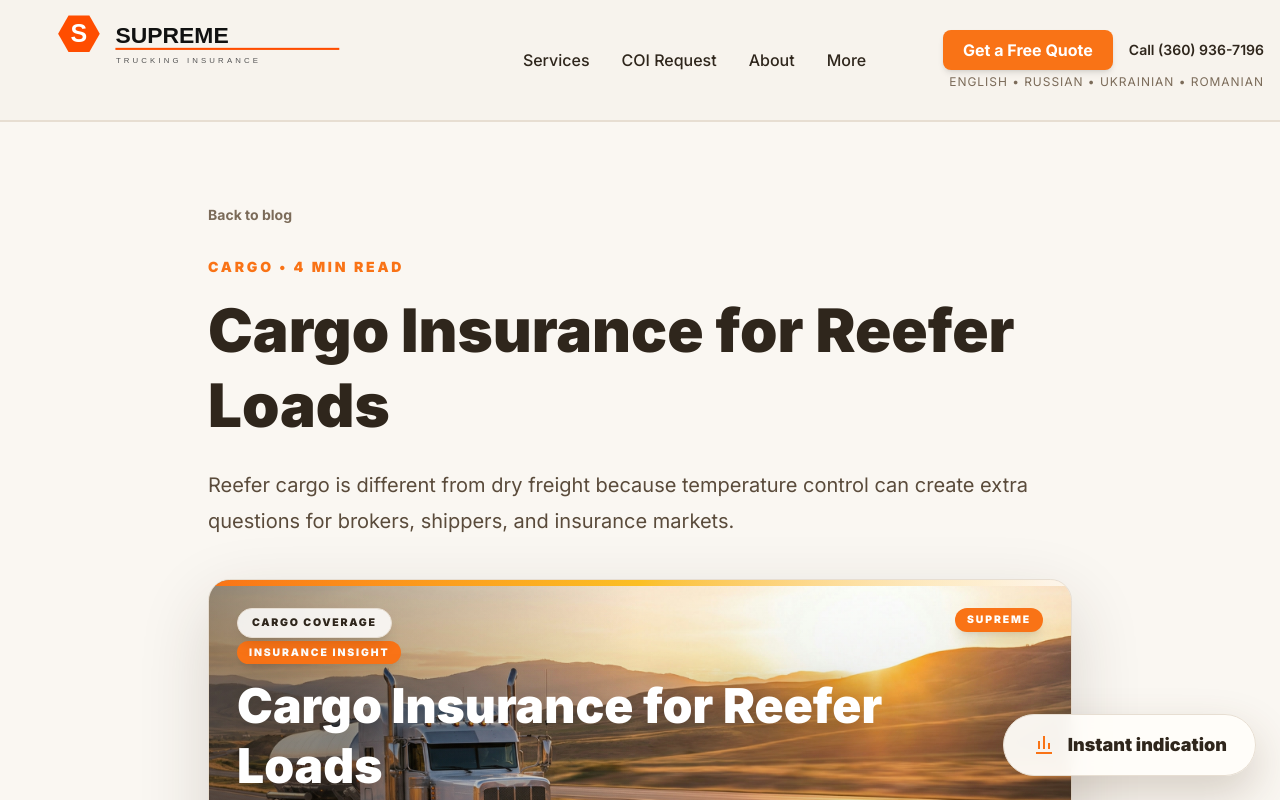
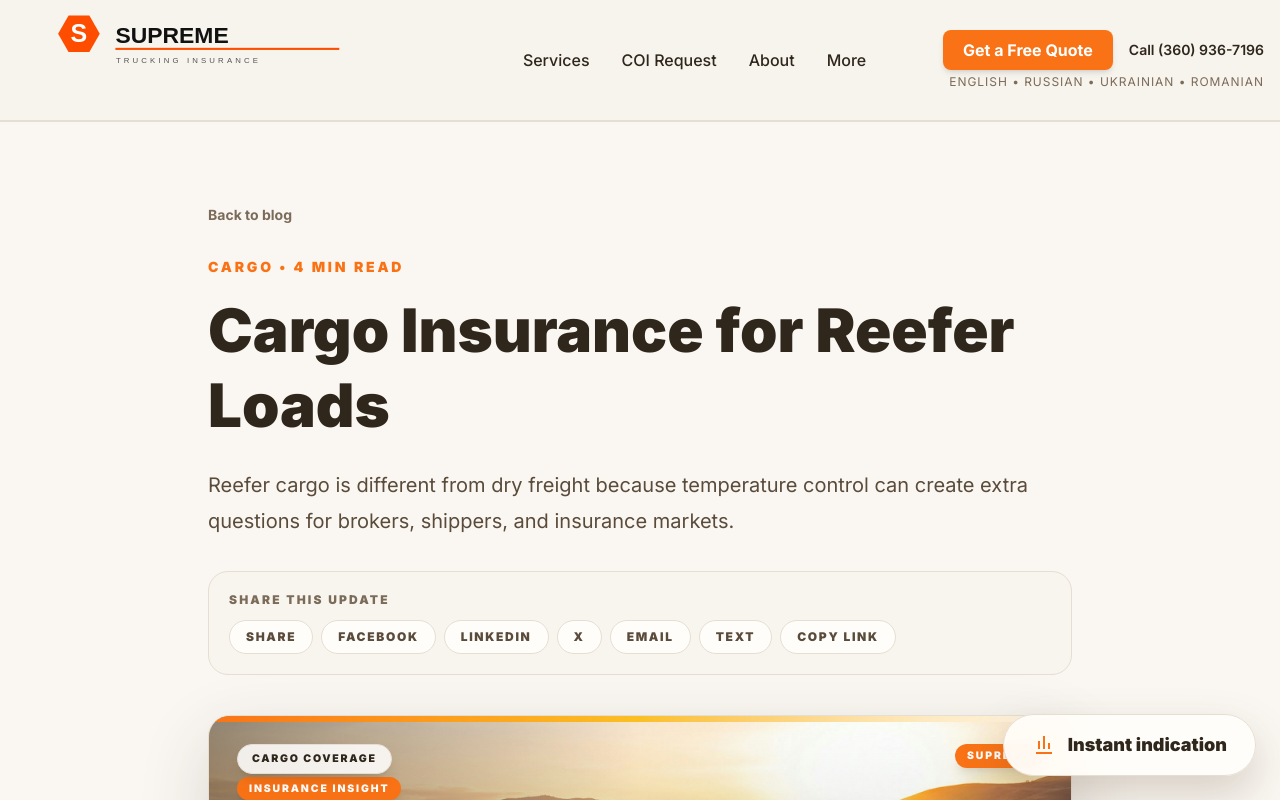
Before and after one commit to omelcodima/supreme-trucking-insurance, a Next.js app: page /blog/cargo-insurance-for-reefer-loads in a window 1280 px wide. Shown: the top 800 px of the page. Built offline with nearby package versions, Linux system fonts and the light colour scheme; no server answers.

Commit message:
Add social sharing and quick links page

```diff
--- a/src/app/blog/[slug]/page.tsx
+++ b/src/app/blog/[slug]/page.tsx
@@ -2,6 +2,7 @@ import type { Metadata } from "next";
 import Link from "next/link";
 import { notFound } from "next/navigation";
 import { BlogVisual } from "@/components/BlogVisual";
+import { SocialShareButtons } from "@/components/SocialShareButtons";
 import { blogPosts } from "@/lib/blogPosts";
 import { getAllBlogPosts, getAnyBlogPost } from "@/lib/allBlogPosts";
 import { absoluteUrl, breadcrumbJsonLd, defaultOgImage, jsonLdScript, siteName } from "@/lib/seo";
@@ -69,6 +70,7 @@ export default async function BlogPostPage({ params }: Props) {
   const tags = getPostTags(post);
   const imageAltText = getPostImageAlt(post);
   const serviceLinks = getRelatedServiceLinks(post);
+  const articleUrl = absoluteUrl(`/blog/${post.slug}`);
 
   const articleJsonLd = {
     "@context": "https://schema.org",
@@ -129,6 +131,12 @@ export default async function BlogPostPage({ params }: Props) {
             {post.title}
           </h1>
           <p className="mt-6 text-xl leading-9 text-[#5A4B3B]">{post.intro}</p>
+          <SocialShareButtons
+            title={post.title}
+            description={post.description}
+            url={articleUrl}
+            className="mt-8 rounded-[1.25rem] border border-[#DED3C4] bg-[#F7F3EC]/75 p-5"
+          />
           <div className="mt-10">
             <BlogVisual
               title={post.title}
--- /dev/null
+++ b/src/app/links/page.tsx
@@ -0,0 +1,114 @@
+import type { Metadata } from "next";
+import Link from "next/link";
+import BrandLogo from "@/components/BrandLogo";
+
+export const metadata: Metadata = {
+  title: "Supreme Trucking Insurance Links | Quotes, Documents & Updates",
+  description:
+    "Quick links for Supreme Trucking Insurance: get a quote, instant DOT indication, upload documents, call, email, read trucking insurance updates, and view Google Business.",
+  alternates: {
+    canonical: "/links",
+  },
+};
+
+const primaryLinks = [
+  {
+    label: "Get a trucking insurance quote",
+    description: "Owner-operators, fleets, new authority, cargo, physical damage, and filings.",
+    href: "/quote",
+  },
+  {
+    label: "Instant DOT indication",
+    description: "Start with your DOT number for a quick non-binding indication.",
+    href: "/instant-indication",
+  },
+  {
+    label: "Upload documents",
+    description: "Send loss runs, current policy documents, driver lists, vehicle schedules, or renewals.",
+    href: "/contact/upload-docs",
+  },
+  {
+    label: "Request a certificate of insurance",
+    description: "COI requests for current clients and certificate holders.",
+    href: "/coi-request",
+  },
+];
+
+const quickLinks = [
+  { label: "Call (360) 936-7196", href: "tel:+136****7196" },
+  { label: "Email info@supremetruckinginsurance.com", href: "mailto:info@supremetruckinginsurance.com" },
+  {
+    label: "View Supreme on Google",
+    href: "https://www.google.com/search?kgmid=/g/11z72w_0z4&q=Supreme+Trucking+Insurance+Agency",
+  },
+  { label: "Latest trucking insurance updates", href: "/blog" },
+  { label: "Coverage articles", href: "/articles" },
+];
+
+export default function LinksPage() {
+  return (
+    <section className="section-shell warm-divider min-h-screen overflow-hidden">
+      <div className="mx-auto max-w-3xl px-4 py-12 md:py-16">
+        <div className="rounded-[2rem] border border-[#DED3C4] bg-[#FFFDF9]/88 p-6 text-center shadow-[0_28px_80px_rgba(89,63,37,0.12)] md:p-9">
+          <div className="mx-auto flex justify-center">
+            <BrandLogo />
+          </div>
+          <p className="mt-6 text-xs font-black uppercase tracking-[0.22em] text-[#f97316]">
+            Fast quotes • Multiple carriers • Trucking-focused
+          </p>
+          <h1 className="mt-4 text-4xl font-black leading-tight text-[#2F261C] md:text-5xl">
+            Supreme Trucking Insurance quick links
+          </h1>
+          <p className="mt-5 text-base leading-8 text-[#5A4B3B] md:text-lg">
+            Save this page for social bios, text messages, and drivers who need the right link fast.
+          </p>
+
+          <div className="mt-8 grid gap-3 text-left">
+            {primaryLinks.map((link) => (
+              <Link
+                key={link.href}
+                href={link.href}
+                className="group rounded-[1.35rem] border border-[#DED3C4] bg-[#F7F3EC] p-5 transition-all hover:-translate-y-0.5 hover:border-[#f97316]/60 hover:bg-[#FFF7ED] hover:shadow-[0_18px_40px_rgba(249,115,22,0.12)]"
+              >
+                <div className="flex items-start justify-between gap-4">
+                  <div>
+                    <p className="text-lg font-black text-[#2F261C] group-hover:text-[#9A4D00]">
+                      {link.label}
+                    </p>
+                    <p className="mt-2 text-sm leading-6 text-[#5A4B3B]">{link.description}</p>
+                  </div>
+                  <span className="mt-1 rounded-full bg-[#f97316] px-3 py-1 text-sm font-black text-white">
+                    →
+                  </span>
+                </div>
+              </Link>
+            ))}
+          </div>
+
+          <div className="mt-7 grid gap-2 text-left">
+            {quickLinks.map((link) => (
+              <a
+                key={link.label}
+                href={link.href}
+                target={link.href.startsWith("http") ? "_blank" : undefined}
+                rel={link.href.startsWith("http") ? "noopener noreferrer" : undefined}
+                className="rounded-full border border-[#DED3C4] bg-white/70 px-5 py-3 text-sm font-bold text-[#2F261C] transition-colors hover:border-[#f97316]/60 hover:text-[#f97316]"
+              >
+                {link.label}
+              </a>
+            ))}
+          </div>
+
+          <div className="mt-8 rounded-[1.25rem] border border-[#F4C08A] bg-[#FFF7ED] p-5 text-left">
+            <p className="text-xs font-black uppercase tracking-[0.18em] text-[#9A4D00]">
+              Social profiles
+            </p>
+            <p className="mt-3 text-sm leading-7 text-[#5A4B3B]">
+              Facebook, Instagram, LinkedIn, and Google Business posting will use this page as the link-in-bio hub once owner verification is completed.
+            </p>
+          </div>
+        </div>
+      </div>
+    </section>
+  );
+}
--- /dev/null
+++ b/src/components/SocialShareButtons.tsx
@@ -0,0 +1,88 @@
+"use client";
+
+import { useMemo, useState } from "react";
+
+type SocialShareButtonsProps = {
+  title: string;
+  url: string;
+  description?: string;
+  className?: string;
+};
+
+const buttonBase =
+  "inline-flex items-center justify-center rounded-full border border-[#DED3C4] bg-[#FFFDF9] px-4 py-2 text-xs font-black uppercase tracking-[0.14em] text-[#5A4B3B] transition-all hover:-translate-y-0.5 hover:border-[#f97316]/60 hover:bg-[#FFF7ED] hover:text-[#9A4D00] focus:outline-none focus:ring-2 focus:ring-[#f97316]/35";
+
+export function SocialShareButtons({ title, url, description, className = "" }: SocialShareButtonsProps) {
+  const [copied, setCopied] = useState(false);
+
+  const links = useMemo(() => {
+    const encodedUrl = encodeURIComponent(url);
+    const encodedTitle = encodeURIComponent(title);
+    const encodedDescription = encodeURIComponent(description || title);
+
+    return [
+      {
+        name: "Facebook",
+        href: `https://www.facebook.com/sharer/sharer.php?u=${encodedUrl}`,
+      },
+      {
+        name: "LinkedIn",
+        href: `https://www.linkedin.com/sharing/share-offsite/?url=${encodedUrl}`,
+      },
+      {
+        name: "X",
+        href: `https://twitter.com/intent/tweet?url=${encodedUrl}&text=${encodedTitle}`,
+      },
+      {
+        name: "Email",
+        href: `mailto:?subject=${encodedTitle}&body=${encodedDescription}%0A%0A${encodedUrl}`,
+      },
+      {
+        name: "Text",
+        href: `sms:?&body=${encodedTitle}%20${encodedUrl}`,
+      },
+    ];
+  }, [description, title, url]);
+
+  async function handleNativeShare() {
+    if (navigator.share) {
+      await navigator.share({ title, text: description || title, url });
+      return;
+    }
+
+    await handleCopy();
+  }
+
+  async function handleCopy() {
+    await navigator.clipboard.writeText(url);
+    setCopied(true);
+    window.setTimeout(() => setCopied(false), 1800);
+  }
+
+  return (
+    <div className={className}>
+      <p className="text-xs font-black uppercase tracking-[0.18em] text-[#7B6B59]">
+        Share this update
+      </p>
+      <div className="mt-3 flex flex-wrap gap-2">
+        <button type="button" onClick={handleNativeShare} className={buttonBase}>
+          Share
+        </button>
+        {links.map((link) => (
+          <a
+            key={link.name}
+            href={link.href}
+            target={link.name === "Email" || link.name === "Text" ? undefined : "_blank"}
+            rel={link.name === "Email" || link.name === "Text" ? undefined : "noopener noreferrer"}
+            className={buttonBase}
+          >
+            {link.name}
+          </a>
+        ))}
+        <button type="button" onClick={handleCopy} className={buttonBase}>
+          {copied ? "Copied" : "Copy link"}
+        </button>
+      </div>
+    </div>
+  );
+}
```
